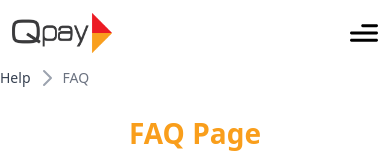
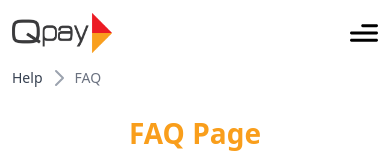
Before and after one commit to mahabub-bd/qpay, a Next.js app: page /help/faq in a window 390 px wide. Shown: the top 160 px of the page. Built offline with nearby package versions, Linux system fonts and the light colour scheme.

Commit message:
add padding

```diff
--- a/app/components/Bread.jsx
+++ b/app/components/Bread.jsx
@@ -7,7 +7,7 @@ const Bread = ({mainpage,link,page}) => {
 
 
 
-    <Breadcrumb aria-label="Default breadcrumb example" className={`xl:max-w[1280px] ${styles.boxWidth} text-18 text-black`}>
+    <Breadcrumb aria-label="Default breadcrumb example" className={`xl:max-w[1280px] ${styles.boxWidth} px-3 lg:px-0 xl:px-0 text-18 text-black`}>
      <Breadcrumb.Item href={link}>{mainpage}</Breadcrumb.Item>
       <Breadcrumb.Item  >{page}</Breadcrumb.Item>
     </Breadcrumb>
```
